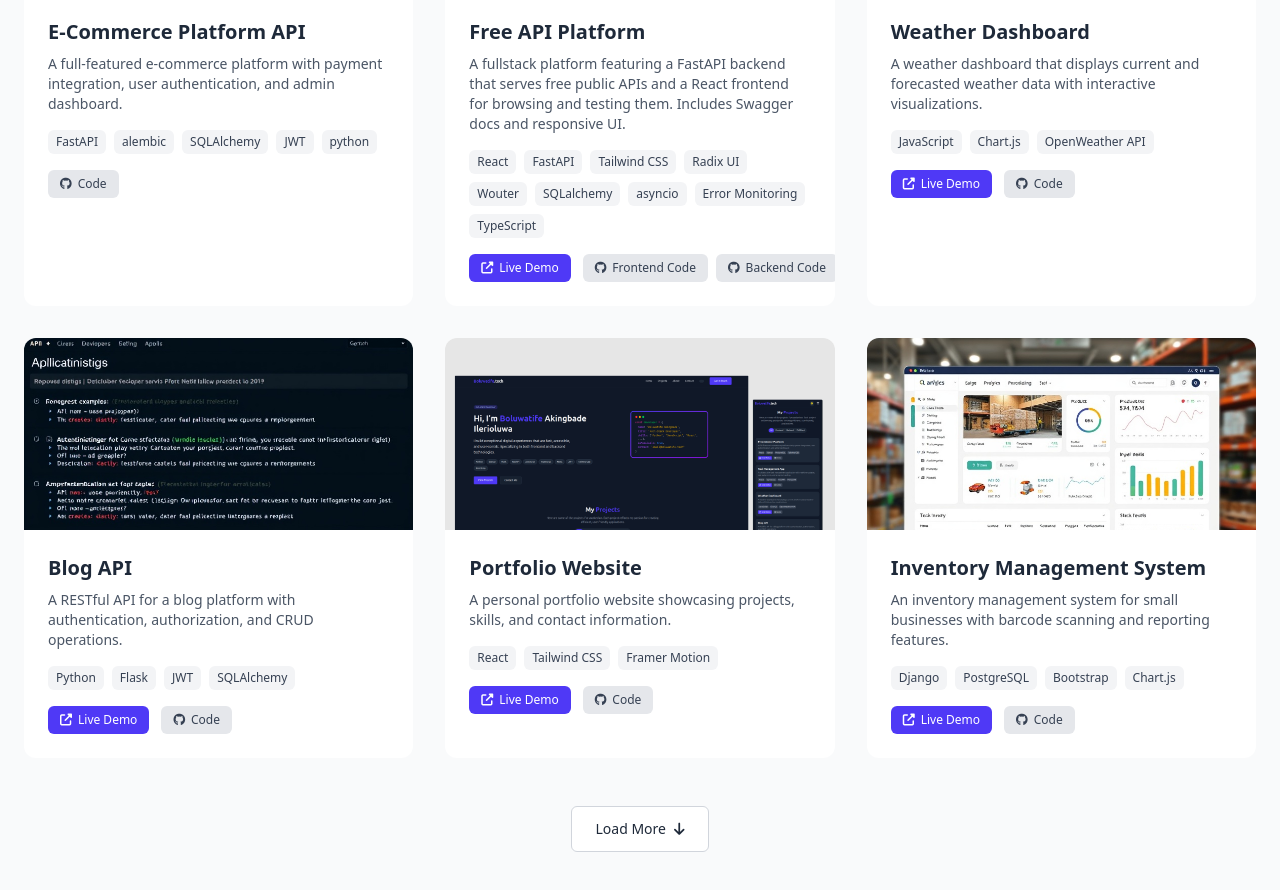
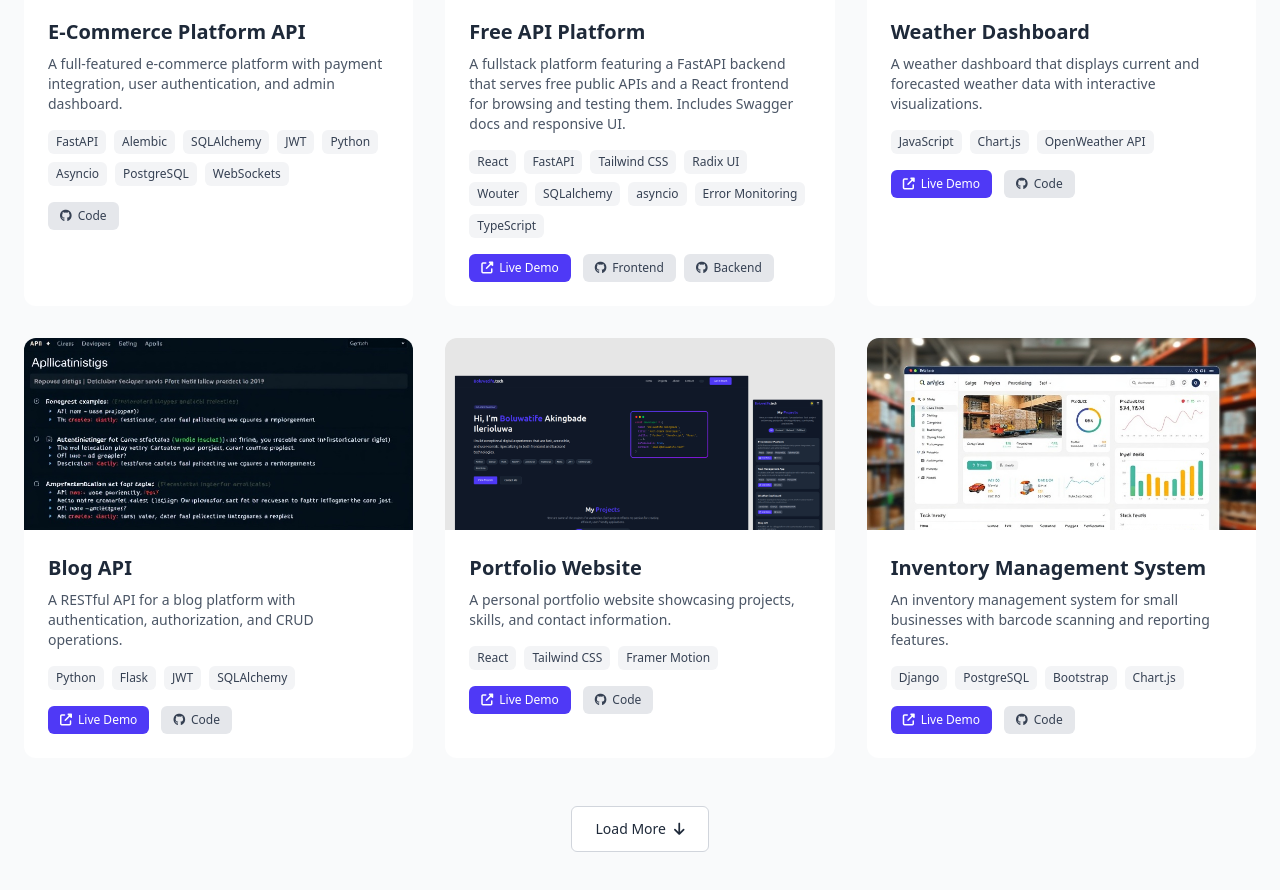
Before and after one commit to boluwatife-py/Portfolio, a React (Vite) app: page / in a window 1280 px wide. Shown: the part 1200-2090 px from the top of the page. Built offline with nearby package versions, Linux system fonts and the light colour scheme.

Commit message:
updated project card

```diff
--- a/src/components/Project/ProjectCards.tsx
+++ b/src/components/Project/ProjectCards.tsx
@@ -92,7 +92,7 @@ const ProjectCard: React.FC<ProjectCardProps> = ({ project, darkMode }) => {
                     : "bg-gray-200 hover:bg-gray-300 text-gray-700"
                 }`}
               >
-                <i className="fab fa-github mr-1 sm:mr-1.5"></i> Frontend Code
+                <i className="fab fa-github mr-1 sm:mr-1.5"></i> Frontend
               </a>
               <a
                 href={project.githubLink.backend}
@@ -104,7 +104,7 @@ const ProjectCard: React.FC<ProjectCardProps> = ({ project, darkMode }) => {
                     : "bg-gray-200 hover:bg-gray-300 text-gray-700"
                 }`}
               >
-                <i className="fab fa-github mr-1 sm:mr-1.5"></i> Backend Code
+                <i className="fab fa-github mr-1 sm:mr-1.5"></i> Backend
               </a>
             </div>
           )}
--- a/src/data/project.ts
+++ b/src/data/project.ts
@@ -7,7 +7,7 @@ export const projects: Project[] = [
     description:
       "A full-featured e-commerce platform with payment integration, user authentication, and admin dashboard.",
     image: "/images/ecommerce platform.jpg",
-    technologies: ["FastAPI", "alembic", "SQLAlchemy", "JWT", "python"],
+    technologies: ["FastAPI", "Alembic", "SQLAlchemy", "JWT", "Python", "Asyncio", "PostgreSQL", "WebSockets"],
     liveLink: null,
     githubLink: "https://github.com/boluwatife-py/E-commerce-backend-fastapi-python",
     category: "backend",
```
Also changed, not shown: 1 other file (tests, documents, lock files or other folders).
